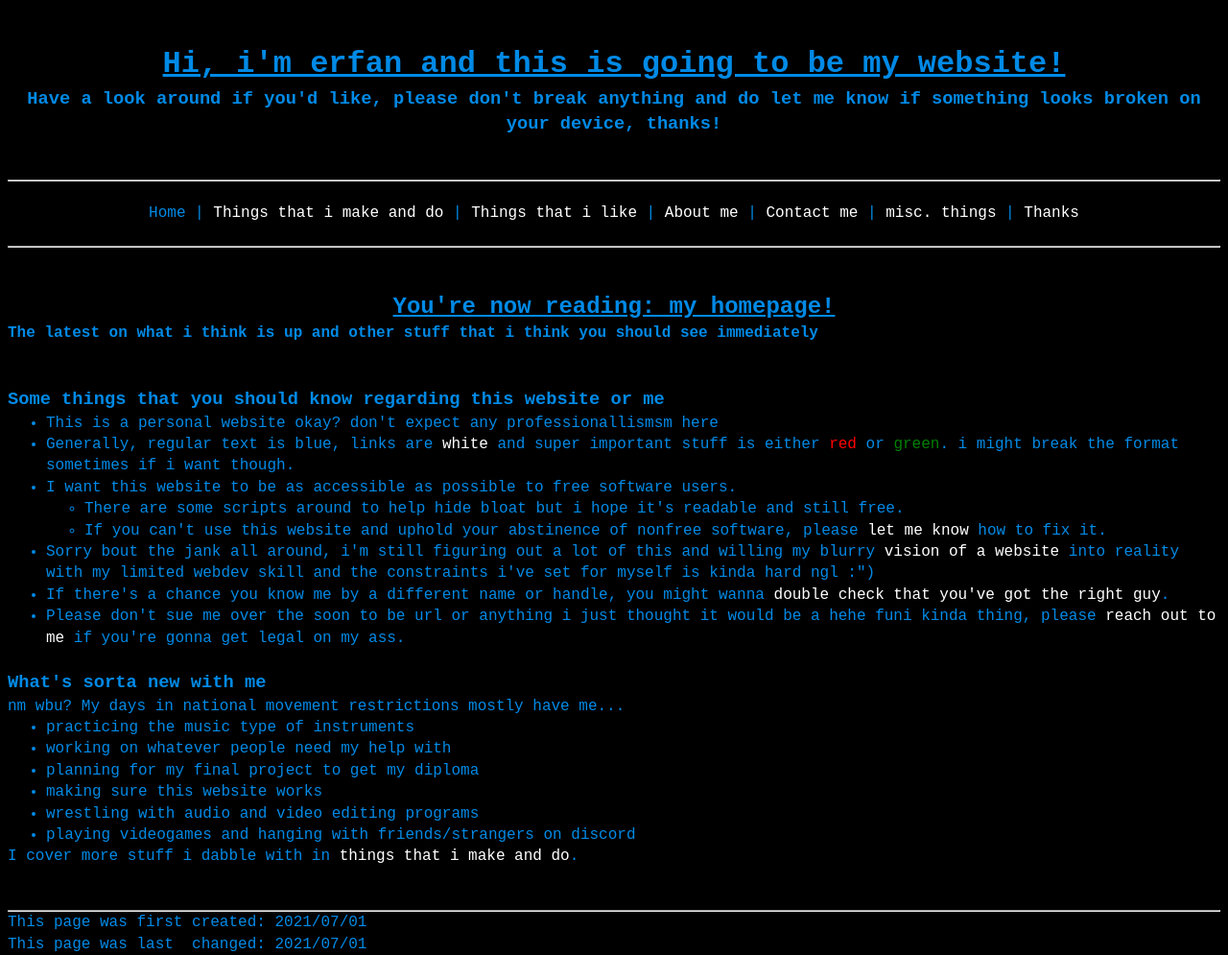
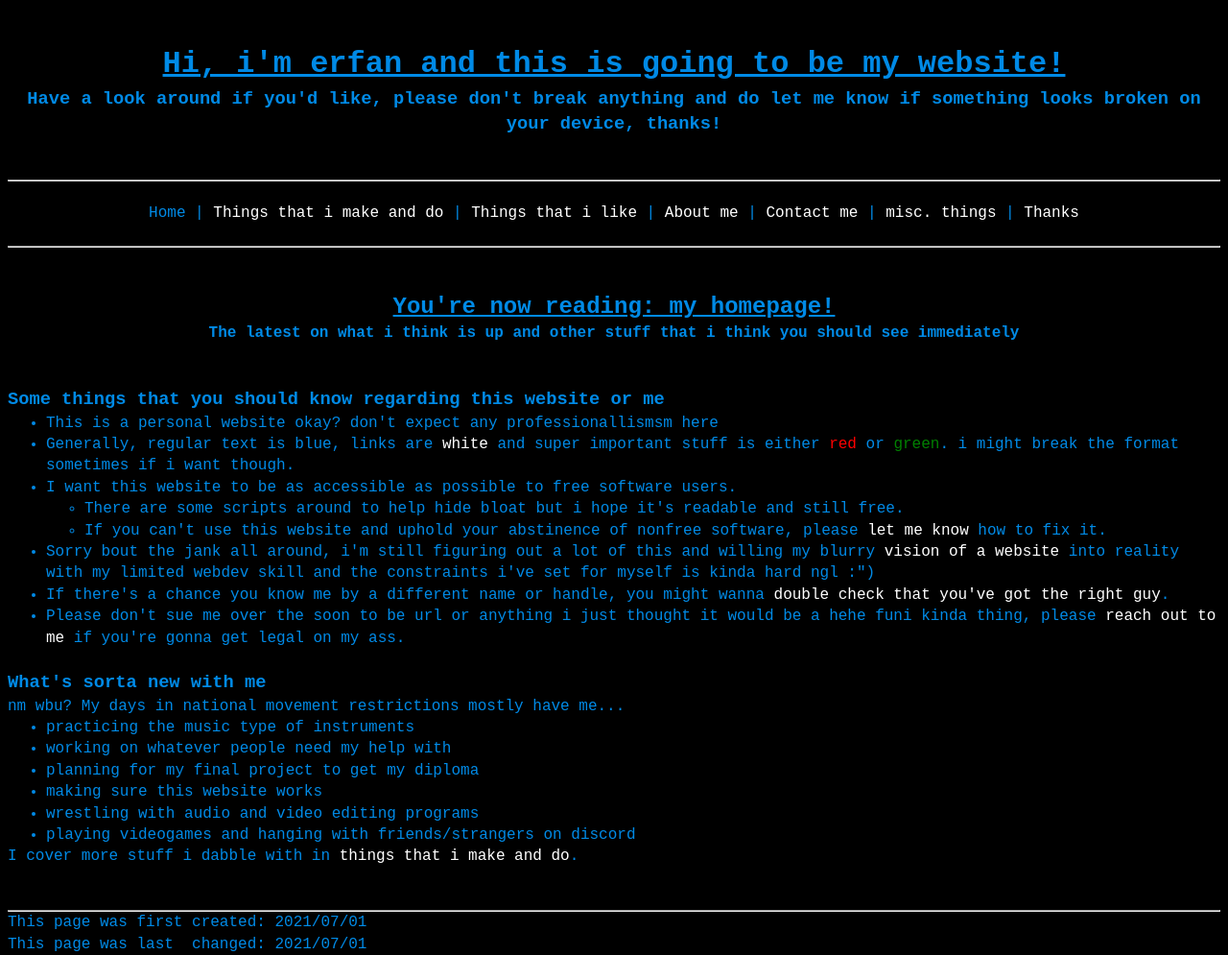
Before and after one commit to a-erfan-aa/a-erfan-aa.github.io, a Jekyll site: the page built from index.html, in a window 1280 px wide. Shown: the whole page at 96% size. Built offline with Jekyll 4.4.1, drawn with Linux system fonts in a browser that asks for light colours.

Commit message:
Update erfanswebsite.css

```diff
--- a/assets/css/erfanswebsite.css
+++ b/assets/css/erfanswebsite.css
@@ -18,7 +18,7 @@ nav, h1, h2, h3, h4, h5, h6, p, ul, label {
 	margin-bottom: 0px;*/
 }
 
-h2, h43 {
+h2, h4 {
 	text-align: center;
 }
 
```
